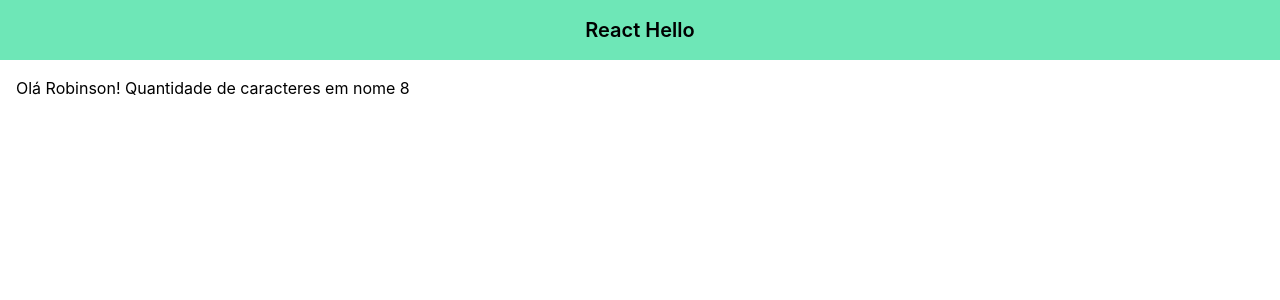
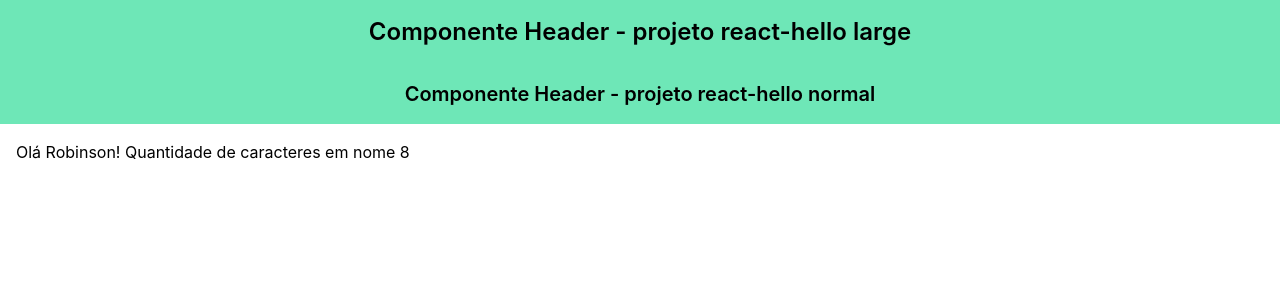
Before and after one commit to robinsonbrz/igti-react, a React (Create React App) app in the folder mod02/proj-base-1.5/: page / in a window 1280 px wide. Shown: the top 300 px of the page. Built offline with nearby package versions, Linux system fonts and the light colour scheme.

Commit message:
feat: aula 04

```diff
--- a/mod02/proj-base-1.5/src/App.js
+++ b/mod02/proj-base-1.5/src/App.js
@@ -1,25 +1,25 @@
+import Header from "./components/Header";
+import Main from "./components/Main";
+
 export default function App() {
-  console.log('Teste no console do navegador')
+  console.log('Teste no console do navegador');
 
   const name = 'Robinson';
 
   return (
-    <div>
-      <header>
-        <div className="bg-green-300 mx-auto p-4">
-          <h1 className="text-center font-semibold text-xl">
-            React Hello
-          </h1>
-        </div>
-      </header>
+    <>
+      <Header size="large">Componente Header - projeto react-hello large</Header>
+      <Header >Componente Header - projeto react-hello normal</Header>
+      <Main>
 
-      <main>
-        <div className="container mx-auto p-4">
-          <p>
-            Olá {name}! Quantidade de caracteres em nome {name.length}
-          </p>
-        </div>
-      </main>
-    </div>
-  )
-}
+          <div className="container mx-auto p-4">
+            <p>
+              Olá Robinson! Quantidade de caracteres em nome 8
+            </p>
+          </div>
+
+      </Main>
+
+    </>
+  );
+};
--- /dev/null
+++ b/mod02/proj-base-1.5/src/components/Header.js
@@ -0,0 +1,20 @@
+export default function header({ children, size }){
+  console.log(size);
+
+  let fontSize = 'text-xl'
+
+  if (size === 'large'){
+    fontSize = 'text-2xl'
+
+  }
+
+  return (
+    <header>
+      <div className="bg-green-300 mx-auto p-4">
+        <h1 className={`text-center font-semibold ${fontSize}`}>
+        { children }
+        </h1>
+      </div>
+    </header>
+  );
+}
--- /dev/null
+++ b/mod02/proj-base-1.5/src/components/Main.js
@@ -0,0 +1,7 @@
+export default function Main({children}) {
+  return (
+  <main>
+    {children}
+  </main>
+  )
+}
```
Also changed, not shown: 1 other file (tests, documents, lock files or other folders).
